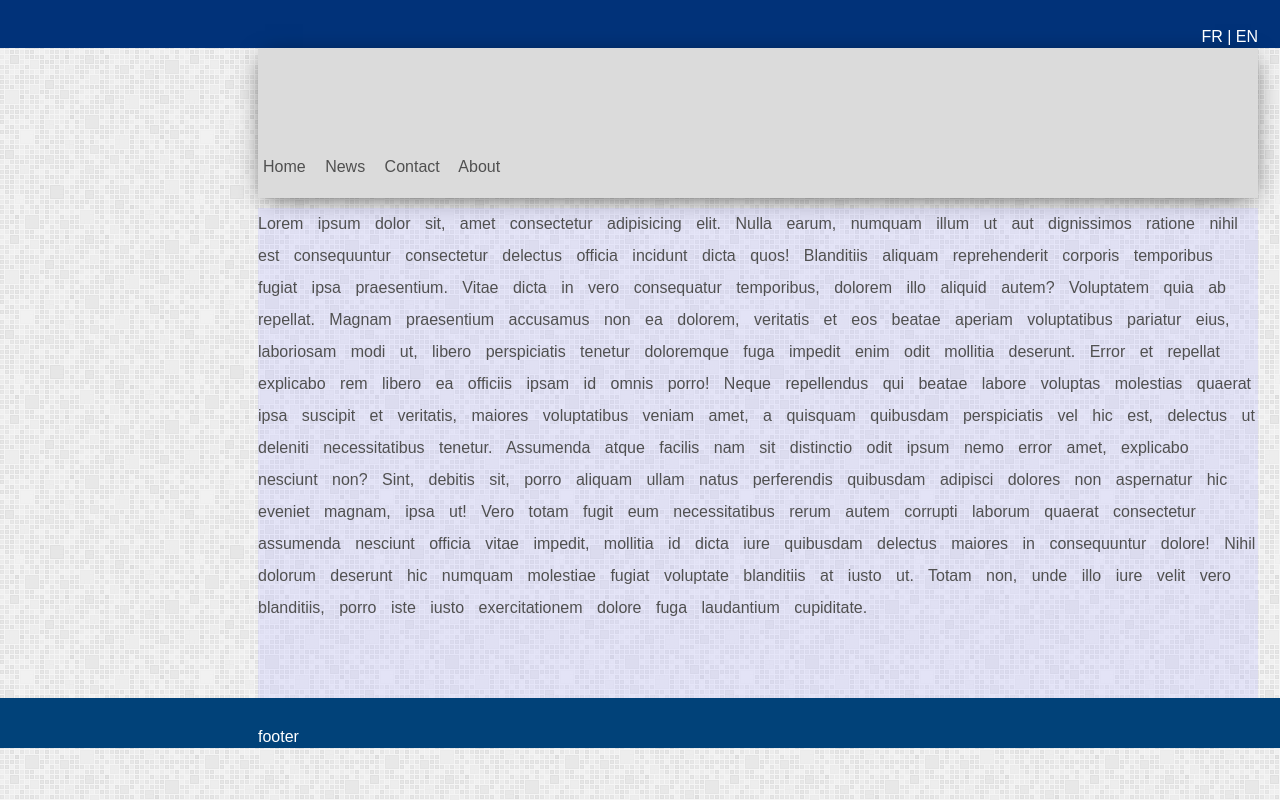
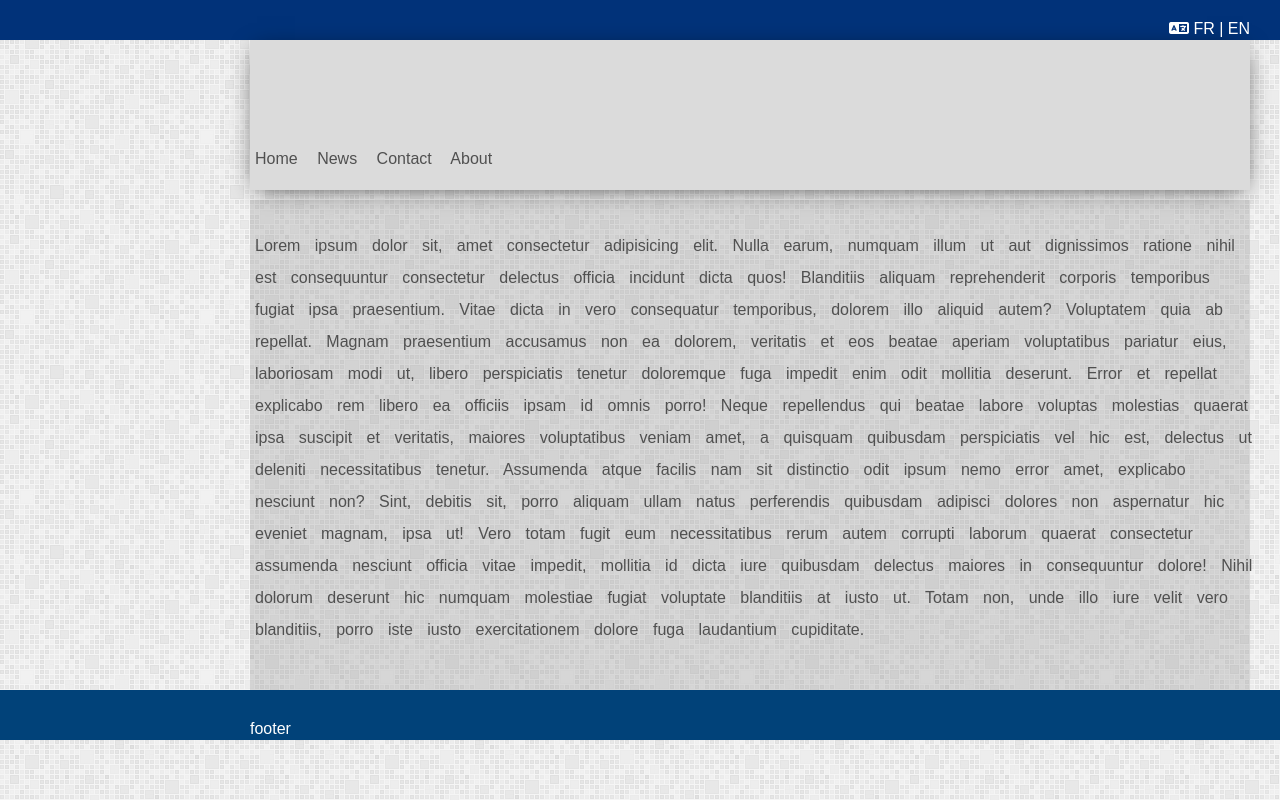
Before and after one commit to OlivierBillant/premiere-maquette, a plain HTML site: page index.html in a window 1280 px wide. Shown: the top 800 px of the page. Drawn offline with Linux system fonts and the light colour scheme.

Commit message:
fin maquette

```diff
--- a/index.html
+++ b/index.html
@@ -6,12 +6,11 @@
     <meta name="viewport" content="width=device-width, initial-scale=1.0">
     <title>premiere maquette</title>
     <link rel="stylesheet" href="style.css">
-
-</head>
+    <link rel="stylesheet" href="https://cdnjs.cloudflare.com/ajax/libs/font-awesome/6.0.0/css/all.min.css" integrity="sha512-9usAa10IRO0HhonpyAIVpjrylPvoDwiPUiKdWk5t3PyolY1cOd4DSE0Ga+ri4AuTroPR5aQvXU9xC6qOPnzFeg==" crossorigin="anonymous" referrerpolicy="no-referrer" /></head>
 
 <body>
     <Div class="encart header">
-        <div class="insert"> <a href="index.html" style="color:white">FR</a> | <a href="index.html" style="color:white">EN</a></div>
+        <div class="insert"> <i class="fa-solid fa-language"></i> <a href="index.html" style="color:white"> FR</a> | <a href="index.html" style="color:white">EN</a></div>
     </Div>
 
     <Div class="zone shadow">
@@ -26,7 +25,10 @@
     </Div>
 
     <Div class="zone main">
+        <div class="insert mid">
             Lorem ipsum dolor sit, amet consectetur adipisicing elit. Nulla earum, numquam illum ut aut dignissimos ratione nihil est consequuntur consectetur delectus officia incidunt dicta quos! Blanditiis aliquam reprehenderit corporis temporibus fugiat ipsa praesentium. Vitae dicta in vero consequatur temporibus, dolorem illo aliquid autem? Voluptatem quia ab repellat. Magnam praesentium accusamus non ea dolorem, veritatis et eos beatae aperiam voluptatibus pariatur eius, laboriosam modi ut, libero perspiciatis tenetur doloremque fuga impedit enim odit mollitia deserunt. Error et repellat explicabo rem libero ea officiis ipsam id omnis porro! Neque repellendus qui beatae labore voluptas molestias quaerat ipsa suscipit et veritatis, maiores voluptatibus veniam amet, a quisquam quibusdam perspiciatis vel hic est, delectus ut deleniti necessitatibus tenetur. Assumenda atque facilis nam sit distinctio odit ipsum nemo error amet, explicabo nesciunt non? Sint, debitis sit, porro aliquam ullam natus perferendis quibusdam adipisci dolores non aspernatur hic eveniet magnam, ipsa ut! Vero totam fugit eum necessitatibus rerum autem corrupti laborum quaerat consectetur assumenda nesciunt officia vitae impedit, mollitia id dicta iure quibusdam delectus maiores in consequuntur dolore! Nihil dolorum deserunt hic numquam molestiae fugiat voluptate blanditiis at iusto ut. Totam non, unde illo iure velit vero blanditiis, porro iste iusto exercitationem dolore fuga laudantium cupiditate.
+
+        </div>
     </Div>
 
 
--- a/style.css
+++ b/style.css
@@ -1,5 +1,6 @@
 /* fichier de style de la maquette */
 body{
+    margin: 0;
     background-image: url(img/bg.png);
     font-family: Arial, Helvetica, sans-serif;
 }
@@ -8,7 +9,7 @@ a{
 }
 .encart{
     color:white;
-    width:1500px;
+    width: 1500px;
     height: 50px;
     margin-top: -10px;
     margin-left: -10px;
@@ -33,7 +34,10 @@ a{
     padding-top: 110px !important;
     word-spacing: 15px !important;
 }
+.mid{
+    margin-left: 5px !important;
 
+}
 .zone{
     color:rgb(80, 80, 80);
     background-color: #dbdbdb;
@@ -45,7 +49,7 @@ a{
 
 .main{
     height: 500px !important;
-    background-color:rgba(192, 192, 912, 0.3);
+    background-color:rgba(150, 150, 150, 0.3);
     margin-top: 10px;
     word-spacing: 10px !important;
     line-height: 2 !important;
```
